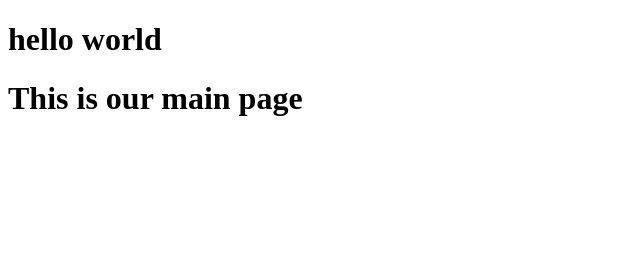
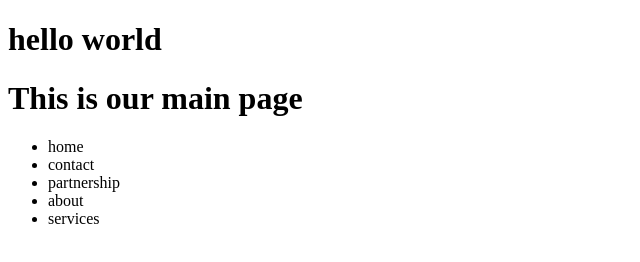
Before and after one commit to uwumukiza123/git_exercise, a plain HTML site: page index.html in a window 1280 px wide. Shown: the whole page, without its empty margins (0-640 px from the left). Drawn offline with Linux system fonts and the light colour scheme.

Commit message:
add some changes to an index file

```diff
--- a/index.html
+++ b/index.html
@@ -8,5 +8,13 @@
 </head>
 <body>
     <h1>This is our main page</h1>
+
+    <ul>
+        <li>home</li>
+        <li>contact</li>
+        <li>partnership</li>
+        <li>about</li>
+        <li>services</li>
+    </ul>
 </body>
 </html>
```
